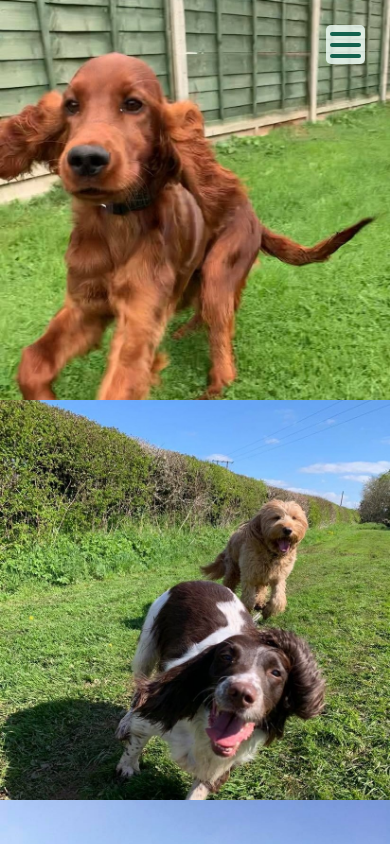
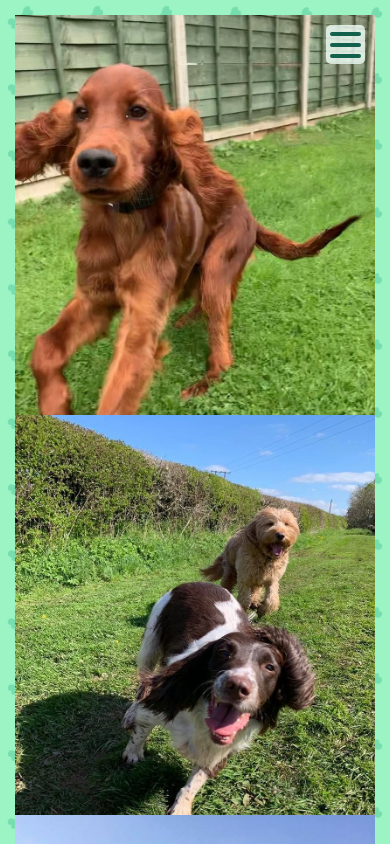
Before and after one commit to Velocima/green-lawns-next, a Next.js app: page /gallery in a window 390 px wide. Shown: the top 844 px of the page. Built offline with nearby package versions, Linux system fonts and the light colour scheme.

Commit message:
padding added to gallery page

```diff
--- a/styles/gallery.module.css
+++ b/styles/gallery.module.css
@@ -5,8 +5,13 @@
 	grid-auto-flow: dense;
 	place-items: center;
 	width: 100%;
-	padding: 100px 0 0;
+	padding: 0 70px 0;
+	padding-top: 100px;
+	padding-top: calc(max(8vh, 70px) + 20px);
 	background-color: #62d2a2;
+	background-image: url('/images/dark-wallpaper.png');
+	background-repeat: repeat;
+	background-size: contain;
 }
 .overflowContainer {
 	overflow: hidden;
@@ -91,13 +96,14 @@
 }
 @media screen and (max-width: 1050px) {
 	.gallery {
-		padding: 0;
+		padding: 30px;
 	}
 }
 @media screen and (max-width: 540px) {
 	.gallery {
 		grid-template-columns: 1fr;
 		grid-auto-rows: 400px;
+		padding: 15px;
 	}
 	.hover {
 		height: 400px;
```
